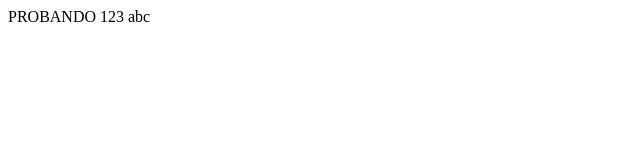
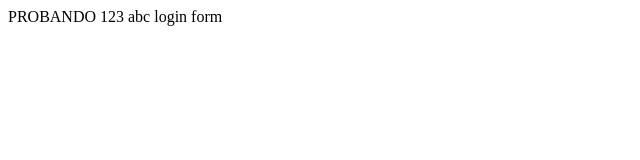
Before and after one commit to VillanuevaPatricio/AprendiendoGit, a plain HTML site: page index.html in a window 1280 px wide. Shown: the full height of the page, 0-640 px from the left. Drawn offline with Linux system fonts and the light colour scheme.

Commit message:
login form

```diff
--- /dev/null
+++ b/dr2/app2.js
@@ -0,0 +1 @@
+console.log('123');
--- a/index.html
+++ b/index.html
@@ -9,5 +9,7 @@
 <body>
     PROBANDO
     123 abc
+
+    login form
 </body>
 </html>
```
Also changed, not shown: login.html (added, +1 -0 lines), log.txt (added).
